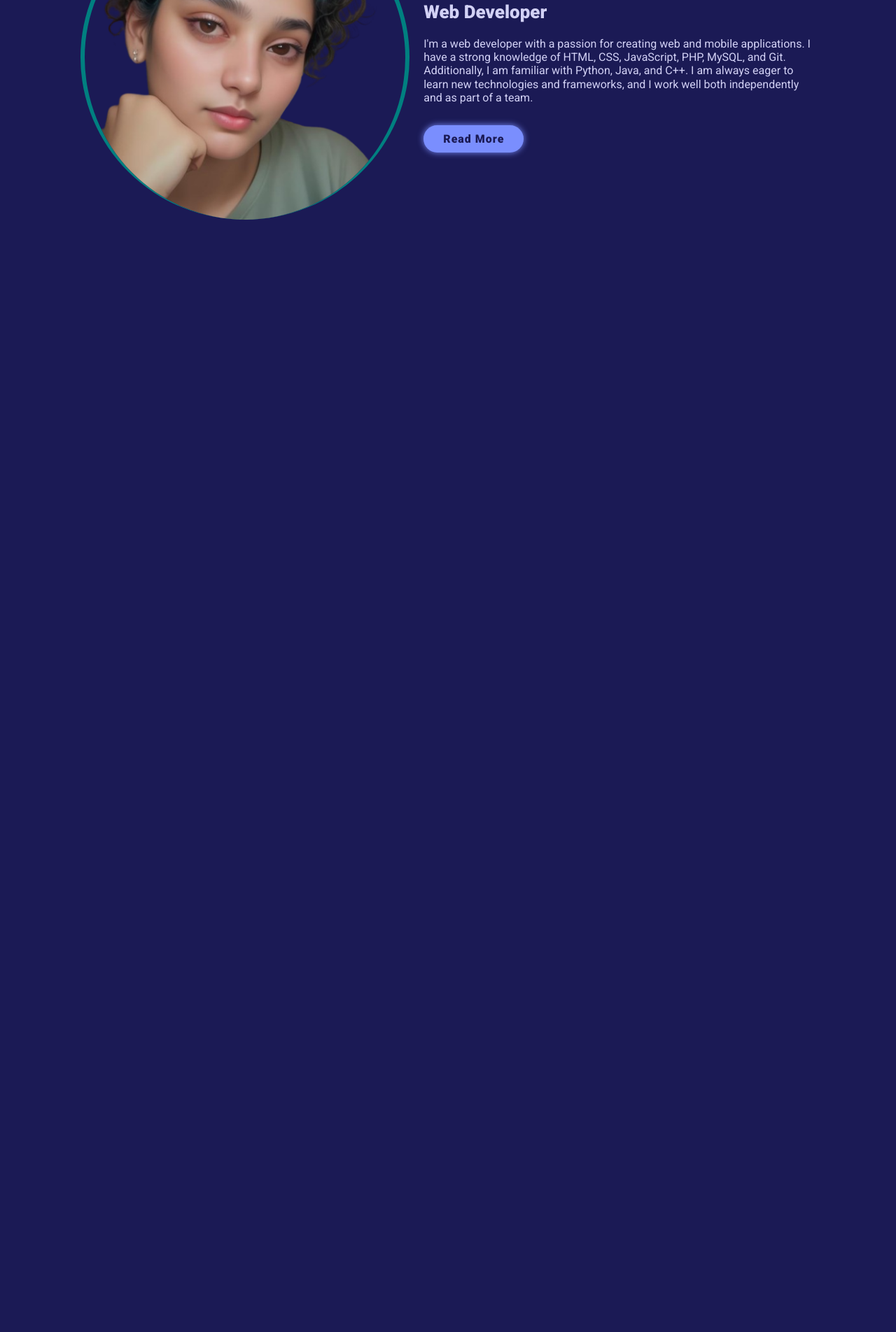
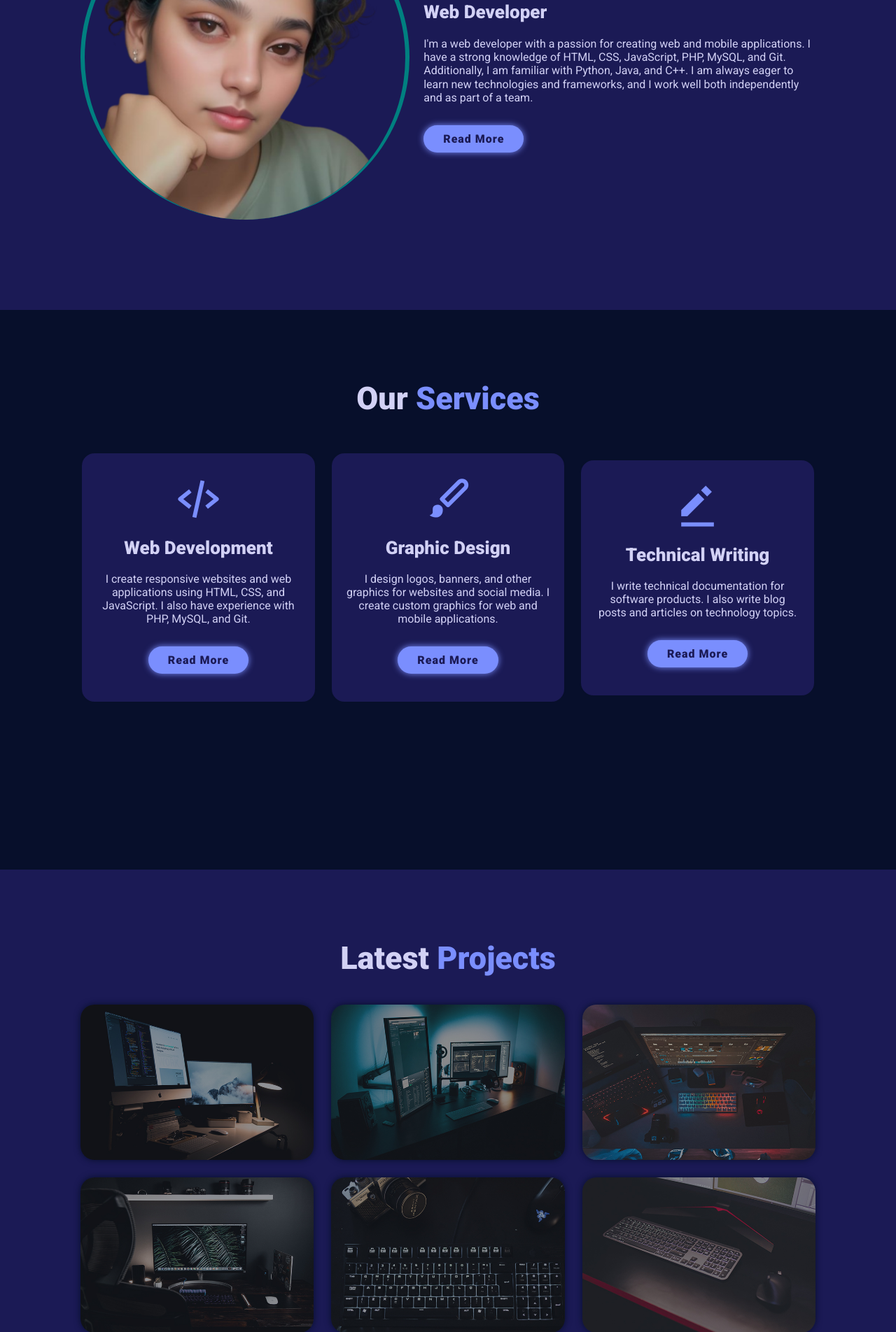
Before and after one commit to Aatreyee23/shadowFox, a PHP site: page / in a window 1280 px wide. Shown: the part 1157-3061 px from the top of the page at 70% size. Before the commit the page ends 1471 px from the top, so only its background shows below. Run offline with PHP 8.4, Linux system fonts and the light colour scheme; some libraries are stand-ins or nearby versions.

Commit message:
Portfolio New Feature Added:
JS updated

```diff
--- a/portfolio/index.html
+++ b/portfolio/index.html
@@ -14,8 +14,7 @@
     <header class="header">
         <a href="#" class="logo">Portfolio</a>
 
-
-        <i class='bx bx-menu mobile-nav-toggle' id="mobile-nav-toggle"></i>
+        <i class='bx bx-menu' style='color:#f6f4f4' id="menu-icon" ></i>
 
         <nav class="navBar">
             <a href="#home" class="active">Home</a>
@@ -31,14 +30,13 @@
         <div class="home-content">
             <h3>Hi, I'm</h3>
             <h1>Aatreyee Joshi</h1>
-            <h3>A <span>Web Developer</span></h3>
+            <h3>And I'm a <span class="multiple-text"></span></h3>
             <p>
                 I'm a web developer based in India. I have a passion for web development and love to create for web and mobile devices.
             </p>
             <div class="socialMedia">
                 <a href="#"><i class='bx bxl-linkedin'></i></a>
                 <a href="#"><i class='bx bxl-github'></i></a>
-                <a href="#"><i class='bx bxl-twitter'></i></a>
                 <a href="#"><i class='bx bxl-instagram'></i></a>
             </div>
             <a href="#" class="btn">Download CV</a>
@@ -66,6 +64,127 @@
             </div>
         </section>
 
+    <!-- services section -->
+    <section class="services" id="services">
+        <h2 class="heading">Our <span>Services</span></h2>
+        <div class="services-container">
+            <div class="services-box">
+                <i class='bx bx-code-alt'></i>
+                <h3>Web Development</h3>
+                <p>
+                    I create responsive websites and web applications using HTML, CSS, and JavaScript. I also have experience with PHP, MySQL, and Git.
+                </p>
+                <a href="#" class="btn">Read More</a>
+            </div>
+            <div class="services-box">
+                <i class='bx bxs-paint'></i>
+                <h3>Graphic Design</h3>
+                <p>
+                    I design logos, banners, and other graphics for websites and social media. I create custom graphics for web and mobile applications.
+                </p>
+                <a href="#" class="btn">Read More</a>
+            </div>
+            <div class="services-box">
+                <i class='bx bxs-edit-alt'></i>
+                <h3>Technical Writing</h3>
+                <p>
+                    I write technical documentation for software products. I also write blog posts and articles on technology topics.
+                </p>
+                <a href="#" class="btn">Read More</a>
+            </div>
+        </div>
+    </section>
+
+    <!-- portfolio section -->
+    <section class="portfolio" id="portfolio">
+        <h2 class="heading">Latest <span>Projects</span></h2>
+
+        <div class="portfolio-container">
+            <div class="portfolio-box">
+                <img src="components/portfolio1.jpg" alt="portfolio-img">
+                <div class="portfolio-layer">
+                    <h4>Cityscape Challenge</h4>
+                    <p>Lorem ipsum dolor sit, amet consectetur adipisicing elit. Deleniti, </p>
+                    <a href="#"><i class='bx bx-link-external'></i></a>
+                </div>
+            </div>
+            <div class="portfolio-box">
+                <img src="components/portfolio2.jpg" alt="portfolio-img">
+                <div class="portfolio-layer">
+                    <h4>Cityscape Challenge</h4>
+                    <p>Lorem ipsum dolor sit, amet consectetur adipisicing elit. Deleniti, </p>
+                    <a href="#"><i class='bx bx-link-external'></i></a>
+                </div>
+            </div>
+            <div class="portfolio-box">
+                <img src="components/portfolio3.jpg" alt="portfolio-img">
+                <div class="portfolio-layer">
+                    <h4>Cityscape Challenge</h4>
+                    <p>Lorem ipsum dolor sit, amet consectetur adipisicing elit. Deleniti, </p>
+                    <a href="#"><i class='bx bx-link-external'></i></a>
+                </div>
+            </div>
+            <div class="portfolio-box">
+                <img src="components/portfolio4.jpg" alt="portfolio-img">
+                <div class="portfolio-layer">
+                    <h4>Cityscape Challenge</h4>
+                    <p>Lorem ipsum dolor sit, amet consectetur adipisicing elit. Deleniti, </p>
+                    <a href="#"><i class='bx bx-link-external'></i></a>
+                </div>
+            </div>
+            <div class="portfolio-box">
+                <img src="components/portfolio5.jpg" alt="portfolio-img">
+                <div class="portfolio-layer">
+                    <h4>Cityscape Challenge</h4>
+                    <p>Lorem ipsum dolor sit, amet consectetur adipisicing elit. Deleniti, </p>
+                    <a href="#"><i class='bx bx-link-external'></i></a>
+                </div>
+            </div>
+            <div class="portfolio-box">
+                <img src="components/portfolio6.jpg" alt="portfolio-img">
+                <div class="portfolio-layer">
+                    <h4>Cityscape Challenge</h4>
+                    <p>Lorem ipsum dolor sit, amet consectetur adipisicing elit. Deleniti, </p>
+                    <a href="#"><i class='bx bx-link-external'></i></a>
+                </div>
+            </div>
+        </div>
+    </section>
+
+
+    <!-- contact section -->
+    <section class="contact" id="contact">
+        <h2 class="heading">Contact <span>Me</span></h2>
+
+        <form action="#">
+            <div class="input-box">
+                <input type="text" placeholder="Full Name">
+                <input type="email" placeholder="Email Address">
+            </div>
+            <div class="input-box">
+                <input type="number" placeholder="Mobile Number">
+                <input type="text" placeholder="Email Subject">
+            </div>
+            <textarea cols="30" rows="10" placeholder="Your Message"></textarea>
+            <input type="submit" value="Send Message" class="btn">
+        </form>
+    </section>
+
+    <!-- footer section -->
+    <footer class="footer">
+        <div class="footer-text">
+            <p>Copyright &copy; 2024 Aatreyee Joshi | All rights reserved.</p>
+        </div>
+
+        <div class="footer-iconTop">
+            <a href="#home"><i class='bx bx-up-arrow-alt'></i></a>
+        </div>
+    </footer>
+
+    <script src="https://unpkg.com/scrollreveal"></script>
+
+    <script src="https://unpkg.com/typed.js@2.1.0/dist/typed.umd.js"></script>
+
     <script src="script.js"></script>
 </body>
 </html>
--- a/portfolio/style.css
+++ b/portfolio/style.css
@@ -12,7 +12,7 @@
 }
 
 :root {
-    --bg-color: #070F2B;
+    --bg-color: #070f2b;
     --second-color: #1B1A55;
     --text-color: #d2d1f5 ;
     --main-color: #7a8efe;
@@ -196,6 +211,208 @@ span{
     margin : 2rem 0 3rem;
 }
 
+.services h2{
+    margin-bottom: 5rem;
+}
+
+.services-container{
+    display:flex;
+    justify-content: center;
+    align-items: center;
+    gap: 2rem;
+    flex-wrap: wrap;
+
+}
+
+.services-container .services-box{
+    flex:1 1 30rem;
+    background:var(--second-color);
+    padding: 3rem 2rem 4rem;
+    border-radius: 2rem;
+    text-align:center;
+    border:.2rem solid var(--bg-color);
+    transition: .5s ease;
+}
+
+.services-container .services-box:hover{
+    border-color:var(--main-color) ;
+    transform:scale(1.02);
+}
+
+.services-box i{
+    font-size:7rem;
+    color: var(--main-color);
+}
+
+.services-box h3{
+    font-size: 2.6rem;
+    margin: 2rem 0;
+}
+
+.services-box p{
+    font-size: 1.6rem;
+    margin:1rem 0 3rem;
+}
+
+.portfolio{
+    background: var(--second-color);
+}
+
+.portfolio h2{
+    margin-bottom: 4rem;
+}
+
+.portfolio-container{
+    display: grid;
+    grid-template-columns: repeat(3,1fr);
+    align-items: center;
+    gap: 2.5rem;
+}
+
+.portfolio-container .portfolio-box{
+    position:relative;
+    border-radius:2rem;
+    box-shadow:0 0 1rem var(--bg-color);
+    overflow: hidden;
+    display: flex;
+}
+
+.portfolio-box img{
+    width: 100%;
+    transition: .5s ease;
+}
+
+.portfolio-box:hover img{
+    transform: scale(1.1);
+}
+
+.portfolio-box .portfolio-layer{
+    position:absolute;
+    bottom:0;
+    left:0;
+    width:100%;
+    height:100%;
+    background:linear-gradient(rgba(0,0,0, .1), var(--main-color));
+    display:flex;
+    justify-content: center;
+    align-items: center;
+    flex-direction: column;
+    text-align: center;
+    padding:0 4rem;
+    transform:translateY(100%);
+    transition: .5s ease;
+}
+
+
+.portfolio-box:hover .portfolio-layer{
+    transform:translateY(0);
+}
+
+.portfolio-layer h4{
+    font-size: 3rem;
+    font-family: 'Gill Sans', 'Gill Sans MT', 'Calibri', 'Trebuchet MS', sans-serif;
+}
+
+.portfolio-layer p{
+    font-size: 1.6rem;
+    margin: .3rem 0 1rem;
+}
+
+.portfolio-layer a{
+    display: inline-flex;
+    justify-content: center;
+    align-items: center;
+    width:5rem;
+    height:5rem;
+    background: var(--text-color);
+    border-radius: 50%;
+}
+
+.portfolio-layer a:hover{
+    box-shadow:0 0 1rem var(--second-color);
+}
+
+.portfolio-layer a i{
+    font-size: 2rem;
+    color: var(--second-color);
+}
+
+.contact h2{
+    margin-bottom: 3rem;
+}
+
+.contact form{
+    max-width:70rem;
+    margin:1rem auto;
+    text-align: center;
+    margin-bottom: 3rem;
+}
+
+.contact form .input-box{
+    display:flex;
+    justify-content: center;
+    flex-wrap: wrap;
+}
+
+.contact form .input-box input,
+.contact form textarea
+{
+    width: 100%;
+    padding:1.5rem;
+    font-size:1.6rem;
+    color:var(--text-color);
+    background: var(--second-color);
+    border-radius: .8rem;
+    margin: .7rem .2rem;
+}
+
+.contact form .input-box input{
+    width:49%;
+}
+
+.contact form textarea{
+    resize: none;
+}
+
+.contact form .btn{
+    margin-top: 2rem;
+    cursor:pointer;
+}
+
+.footer{
+   display:flex;
+    justify-content:space-between;
+    align-items: center;
+    flex-wrap: wrap;
+    padding:2rem 9%;
+    background: var(--second-color);
+}
+
+.footer-text{
+    font-size: 1.6rem;
+}
+
+.footer-iconTop a{
+    display:inline-flex;
+    justify-content: center;
+    align-items: center;
+    padding:.8rem;
+    background: var(--main-color);
+    border-radius: .8rem;
+}
+
+.footer-iconTop a:hover{
+    box-shadow:0 0 1rem var(--main-color);
+    transition: .5s ease;
+}
+
+.footer-iconTop a i{
+    font-size: 2.4rem;
+    color: var(--second-color);
+}
+
+
+
 body::-webkit-scrollbar {
     width: 10px;
 }
```
Also changed, not shown: other parts of portfolio/style.css (+157 -4 lines), portfolio/script.js (+66 -0 lines), portfolio/components/portfolio1.jpg (added), portfolio/components/portfolio2.jpg (added), portfolio/components/portfolio3.jpg (added), portfolio/components/portfolio4.jpg (added), portfolio/components/portfolio5.jpg (added), portfolio/components/portfolio6.jpg (added).
